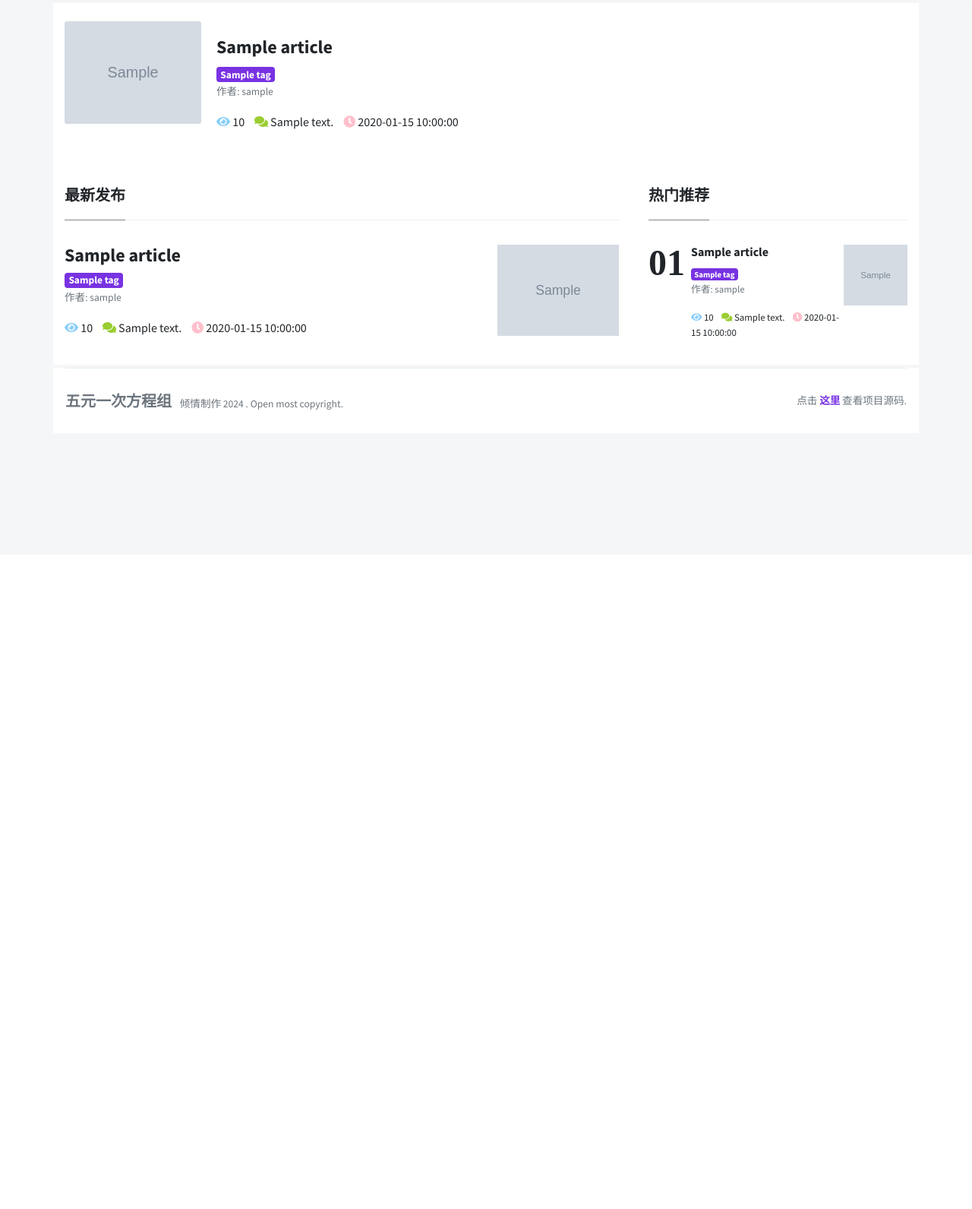
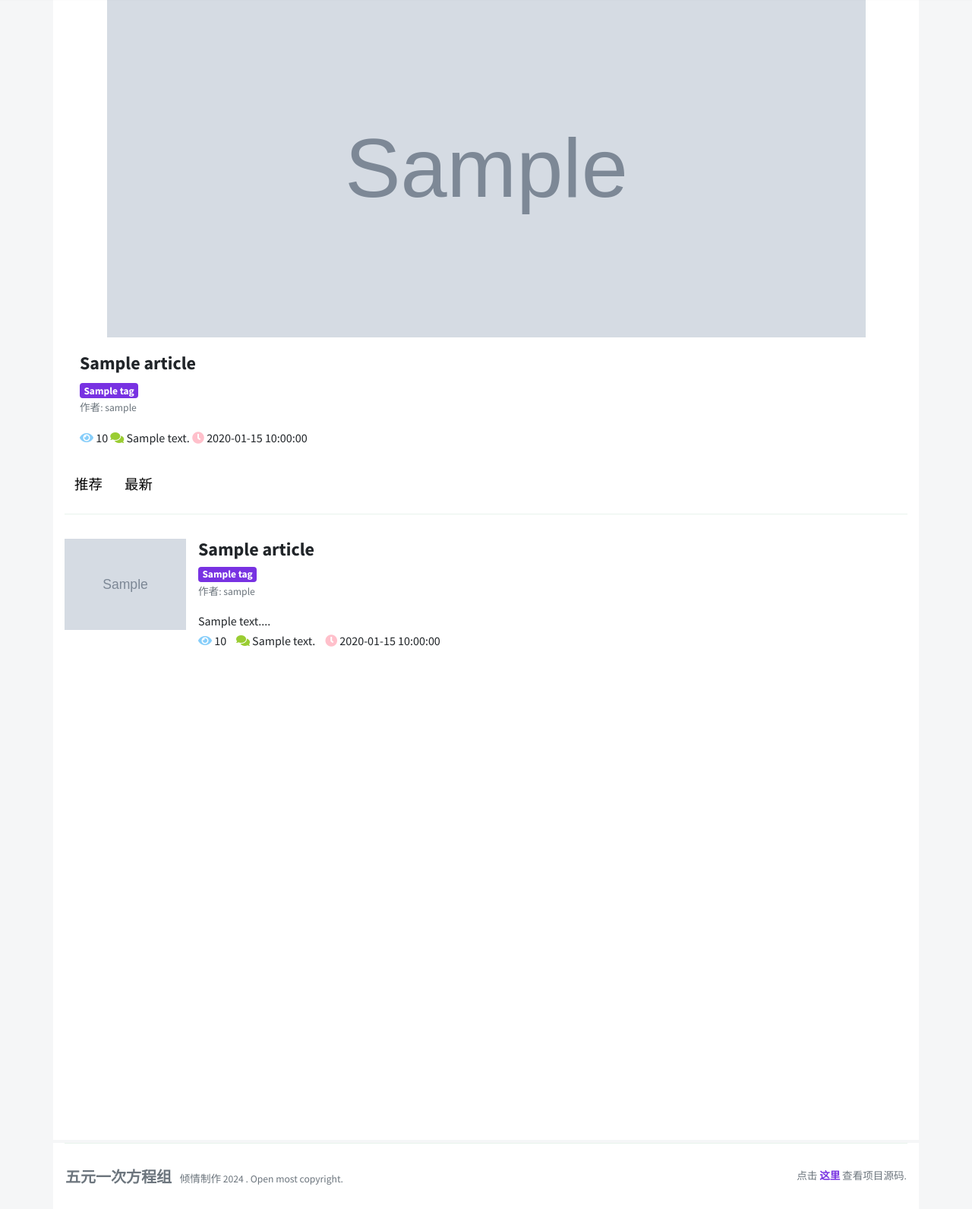
Before and after one commit to Shugify/BlogsiteProject, a Django app: template softwareproject/blogproject/app01/templates/app01/home.html in a window 1280 px wide. Shown: the part 70-1661 px from the top of the page at 76% size. Before the commit the page ends 609 px from the top, so only its background shows below. Run offline with Django 4.2, Linux system fonts and the light colour scheme; the template is opened without the code that fills it: most values are stand-ins (such as "Sample title", 1, 10 or a date in 2020); grey boxes marked "Sample" are stand-in pictures; some libraries are stand-ins or nearby versions.

Commit message:
Add files via upload

```diff
--- a/softwareproject/blogproject/app01/templates/app01/home.html
+++ b/softwareproject/blogproject/app01/templates/app01/home.html
@@ -5,6 +5,8 @@
 <meta charset="utf-8"/>
 <link rel="apple-touch-icon" sizes="76x76" href="{% static 'app01/image/favicon.ico' %}"/>
 <link rel="icon" type="image/png" href="{% static 'app01/image/favicon.ico' %}">
+<!-- 引入 Swiper CSS -->
+<link rel="stylesheet" href="https://unpkg.com/swiper/swiper-bundle.min.css">
 <meta http-equiv="X-UA-Compatible" content="IE=edge,chrome=1"/>
 <title>BlogSphere博界</title>
 <meta content='width=device-width, initial-scale=1.0, maximum-scale=1.0, user-scalable=0, shrink-to-fit=no' name='viewport'/>
@@ -14,6 +16,49 @@
 <link rel="stylesheet" href="https://use.fontawesome.com/releases/v5.3.1/css/all.css" integrity="sha384-mzrmE5qonljUremFsqc01SB46JvROS7bZs3IO2EmfFsd15uHvIt+Y8vEf7N7fWAU" crossorigin="anonymous">
 <!-- Main CSS -->
 <link href="{% static 'app01/css/main.css' %}" rel="stylesheet"/>
+    <style>
+        /* 在这里添加 CSS 样式 */
+        .article-image-container {
+            width: 160px; /* 定义图片容器的宽度 */
+            height: 120px; /* 定义图片容器的高度 */
+            overflow: hidden; /* 隐藏溢出部分 */
+            flex-shrink: 0; /* 防止图片容器收缩 */
+        }
+
+        .article-image {
+            width: 100%; /* 图片宽度填满容器 */
+            height: 100%; /* 图片高度填满容器 */
+            background-size: cover; /* 图片等比例缩放并填充满容器 */
+            background-position: center; /* 图片居中显示 */
+        }
+
+        .object-fit-cover {
+            object-fit: cover;
+        }
+        .aspect-ratio-4x3 {
+            aspect-ratio: 4/3;
+        }
+
+        .image-container {
+            position: relative;
+            width: 90%;
+            padding-bottom: 40%; /* 4:3 aspect ratio */
+            overflow: hidden;
+            margin-left: auto;
+            margin-right: auto;
+        }
+
+
+        .image-container img {
+            position: absolute;
+            top: 0;
+            left: 0;
+            width: 100%;
+            height: 100%;
+            object-fit: cover; /* 确保图片填充容器并保持宽高比 */
+}
+
+    </style>
 </head>
 <body>
 <!--------------------------------------
@@ -78,32 +123,36 @@ NAVBARMundana is an HTML Bootstrap Template for Professional Blogging
 <!----------------
 MAIN
 ------------------>
-
-<div class="container pt-4 pb-4 mt-1 ">
-    <div class="row justify-content-between mb-2">
-        {% for article in top_articles_random %}
-        <div class="col-lg-6">
-            <div class="card border-0 mb-4 box-shadow h-xl-100">
-                <div class="row no-gutters">
-                    <div class="col-md-4">
+<!-- 热门推荐 -->
+<div class="container">
+    <div class="row">
+        <!-- 轮播图栏目 -->
+        <div class="col-md-12 mb-4">
+            <div class="swiper-container" style="height: 600px;"> <!-- 调整轮播图高度 -->
+                <div class="swiper-wrapper">
+                    <!-- 循环生成轮播项 -->
+                    {% for article in top_articles_views %}
+                    <div class="swiper-slide">
+                        <!-- 文章内容 -->
+                        <div class="card border-0 box-shadow h-100">
+                            <!-- 文章图片 -->
+                            <div class="image-container aspect-ratio-3x4">  <!-- 添加 aspect-ratio-3x4 类 -->
                                 {% if article.article_image %}
-                            <img src="{{ article.article_image.url }}" class="card-img" alt="{{ article.article_title }}">
+                                <img src="{{ article.article_image.url }}" class="w-100 h-100 object-fit-cover" alt="{{ article.article_title }}">
                                 {% endif %}
                             </div>
-                    <div class="col-md-8">
-                        <div class="card-body pb-0">
+                            <div class="card-body">
+                                <!-- 文章标题 -->
                                 <h2 class="h4 font-weight-bold">
                                     <a href="{% url 'article' article.article_id %}" class="text-dark">{{ article.article_title }}</a>
                                 </h2>
                                 <!-- 标签 -->
-							<span>
+                                <div>
                                     {% for tag in article.tags.all %}
-									<a href="#" class="badge badge-secondary">
-										{{ tag }}
-									</a>
+                                    <a href="#" class="badge badge-secondary">{{ tag }}</a>
                                     {% endfor %}
-							</span>
-                            <!-- 显示文章作者 -->
+                                </div>
+                                <!-- 文章作者 -->
                                 <div class="card-text text-muted small">
                                     <p class="text-muted">作者: {{ article.article_author.user_name }}</p>
                                 </div>
@@ -112,11 +161,98 @@ MAIN
                                     <!-- 附加信息，增加了图标 -->
                                     <span>
                                         <i class="fas fa-eye" style="color: lightskyblue;"></i>
+                                        {{ article.article_views }}
+                                    </span>
+                                    <span>
+                                        <i class="fas fa-comments" style="color: yellowgreen;"></i>
+                                        <!-- 修改为评论的计数 -->
+                                        {{ article.article_commentcnt }}
+                                    </span>
+                                    <span>
+                                        <i class="fas fa-clock" style="color: pink;"></i>
+                                        {{ article.article_created|date:"Y-m-d H:i:s" }}
+                                    </span>
+                                </p>
+                            </div>
+                        </div>
+                    </div>
+                    {% endfor %}
+                </div>
+                <!-- 轮播图导航按钮 -->
+                <div class="swiper-button-next"></div>
+                <div class="swiper-button-prev"></div>
+            </div>
+        </div>
+    </div>
+</div>
+
+<!-- 引入 Swiper CSS -->
+<link rel="stylesheet" href="https://unpkg.com/swiper/swiper-bundle.min.css">
+
+<!-- 引入 Swiper JavaScript -->
+<script src="https://unpkg.com/swiper/swiper-bundle.min.js"></script>
+
+<script>
+    // 等待页面加载完成后执行
+    document.addEventListener('DOMContentLoaded', function() {
+        // 初始化 Swiper
+        var swiper = new Swiper('.swiper-container', {
+            // 轮播图配置选项
+            loop: true,
+            slidesPerView: 1,
+            centeredSlides: true,
+            navigation: {
+                nextEl: '.swiper-button-next',
+                prevEl: '.swiper-button-prev',
+            },
+        });
+    });
+</script>
+
+<div class="container">
+    <div class="row">
+        <!-- 按钮 -->
+        <div class="col-md-12 mb-4">
+            <button class="navbar-toggler collapsed" type="button" data-toggle="collapse" data-target="#navbarColor02" aria-controls="navbarColor02" aria-expanded="false" aria-label="Toggle navigation" onclick="showRandomArticles()">推荐</button>
+            <button class="navbar-toggler collapsed" type="button" data-toggle="collapse" data-target="#navbarColor02" aria-controls="navbarColor02" aria-expanded="false" aria-label="Toggle navigation" onclick="showLatestArticles()">最新</button>
+        </div>
+        <!-- 随机推荐栏 -->
+        <div class="col-md-12 mb-4" id="random_articles" style="height: 800px; overflow-y: auto;">
+            <h5 class="font-weight-bold spanborder"></h5>
+            <!-- 这里是猜你想看栏的内容 -->
+            {% for article in top_articles_random %}
+            <div class="mb-3 d-flex align-items-start">
+                <div class="article-image-container mr-3">
+                    {% if article.article_image %}
+                    <div class="article-image" style="background-image: url('{{ article.article_image.url }}'); height: 120px;"></div>
+                    {% endif %}
+                </div>
+                <div>
+                    <h2 class="mb-1 h4 font-weight-bold">
+                        <a href="#" class="text-dark">{{ article.article_title }}</a>
+                    </h2>
+                    <span>
+                        {% for tag in article.tags.all %}
+                        <a href="#" class="badge badge-secondary">
+                            {{ tag }}
+                        </a>
+                        {% endfor %}
+                    </span>
+                    <div class="card-text text-muted small">
+                        <p class="text-muted">作者: {{ article.article_author.user_name }}</p>
+                    </div>
+                    <!-- 内容摘要 -->
+                    <span class="text-clip">
+                        {{ article.article_content|slice:'100' }}...
+                    </span>
+                    <!-- 内容摘要 -->
+                    <p>
+                        <span>
+                            <i class="fas fa-eye" style="color: lightskyblue;"></i>
                             {{ article.article_views }}&nbsp;&nbsp;&nbsp;
                         </span>
                         <span>
                             <i class="fas fa-comments" style="color: yellowgreen;"></i>
-									<!-- 修改为评论的计数 -->
                             {{ article.article_commentcnt }}&nbsp;&nbsp;&nbsp;
                         </span>
                         <span>
@@ -126,25 +262,23 @@ MAIN
                     </p>
                 </div>
             </div>
-                </div>
-            </div>
-        </div>
             {% endfor %}
         </div>
+        <!-- 最新发布栏 -->
+        <div class="col-md-12 mb-4" id="latest_articles" style="height: 800px; overflow-y: auto; display: none;">
+            <h5 class="font-weight-bold spanborder"></h5>
+            <!-- 这里是最新发布栏的内容 -->
+            {% for article in top_articles_time %}
+            <div class="mb-3 d-flex align-items-start">
+                <div class="article-image-container mr-3">
+                    {% if article.article_image %}
+                    <div class="article-image" style="background-image: url('{{ article.article_image.url }}'); height: 120px;"></div>
+                    {% endif %}
                 </div>
-
-<!-- 最新发布 -->
-<div class="container ">
-	<div class="row justify-content-between">
-		<div class="col-md-8">
-			<h5 class="font-weight-bold spanborder"><span>最新发布</span></h5>
-			{% for article in top_articles_time %}
-            <div class="mb-3 d-flex justify-content-between">
-                <div class="pr-3">
+                <div class="article-info flex-grow-1 mr-3">
                     <h2 class="mb-1 h4 font-weight-bold">
-                        <a href="{% url 'article' article.article_id %}" class="text-dark">{{ article.article_title }}</a>
+                        <a href="#" class="text-dark">{{ article.article_title }}</a>
                     </h2>
-					<!-- 标签 -->
                     <span>
                         {% for tag in article.tags.all %}
                         <a href="#" class="badge badge-secondary">
@@ -152,20 +286,19 @@ MAIN
                         </a>
                         {% endfor %}
                     </span>
-                    <!-- 显示文章作者 -->
-                    <div class="card-text text-muted small">
                     <p class="text-muted">作者: {{ article.article_author.user_name }}</p>
-                    </div>
-                    <!-- 注脚 -->
+                    <!-- 内容摘要 -->
+                    <span class="text-clip">
+                        {{ article.article_content|slice:'100' }}...
+                    </span>
+                    <!-- 内容摘要 -->
                     <p>
-						<!-- 附加信息，增加了图标 -->
                         <span>
                             <i class="fas fa-eye" style="color: lightskyblue;"></i>
                             {{ article.article_views }}&nbsp;&nbsp;&nbsp;
                         </span>
                         <span>
                             <i class="fas fa-comments" style="color: yellowgreen;"></i>
-							<!-- 修改为评论的计数 -->
                             {{ article.article_commentcnt }}&nbsp;&nbsp;&nbsp;
                         </span>
                         <span>
@@ -174,64 +307,28 @@ MAIN
                         </span>
                     </p>
                 </div>
-                <!-- 显示文章图片 -->
-				{% if article.article_image %}
-					<img height="120" src="{{ article.article_image.url }}" alt="{{ article.article_title }}">
-				{% endif %}
             </div>
             {% endfor %}
         </div>
-<!-- 热门推荐 -->
-		<div class="col-md-4 pl-4">
-			<h5 class="font-weight-bold spanborder"><span>热门推荐</span></h5>
-			<ol class="list-featured">
-				{% for article in top_articles_views %}
-				<li class="d-flex align-items-start"> <!-- 使用 Flexbox 布局 -->
-					<div class="article-info flex-grow-1"> <!-- 文章信息容器 -->
-						<h6 class="font-weight-bold">
-							<a href="{% url 'article' article.article_id %}" class="text-dark">{{ article.article_title }}</a>
-						</h6>
-						<!-- 标签 -->
-						<span>
-							{% for tag in article.tags.all %}
-							<a href="#" class="badge badge-secondary">
-								{{ tag }}
-							</a>
-							{% endfor %}
-						</span>
-						<!-- 显示文章作者 -->
-						<p class="text-muted">作者: {{ article.article_author.user_name }}</p>
-						 <!-- 注脚 -->
-					<p>
-						<!-- 附加信息，增加了图标 -->
-						<span>
-							<i class="fas fa-eye" style="color: lightskyblue;"></i>
-							{{ article.article_views }}&nbsp;&nbsp;&nbsp;
-						</span>
-						<span>
-							<i class="fas fa-comments" style="color: yellowgreen;"></i>
-							<!-- 修改为评论的计数 -->
-							{{ article.article_commentcnt }}&nbsp;&nbsp;&nbsp;
-						</span>
-						<span>
-							<i class="fas fa-clock" style="color: pink;"></i>
-							{{ article.article_created|date:"Y-m-d H:i:s" }}
-						</span>
-					</p>
     </div>
-					<div class="article-image"> <!-- 图片容器 -->
-						{% if article.article_image %}
-						<img height="80" src="{{ article.article_image.url }}" alt="{{ article.article_title }}">
-						{% endif %}
-					</div>
-				</li>
-				{% endfor %}
-			</ol>
 </div>
 
+<script>
+function showRandomArticles() {
+    document.getElementById("random_articles").style.display = "block";
+    document.getElementById("latest_articles").style.display = "none";
+}
 
-	</div>
-</div>
+function showLatestArticles() {
+    document.getElementById("random_articles").style.display = "none";
+    document.getElementById("latest_articles").style.display = "block";
+}
+
+// 默认显示推荐页面
+showRandomArticles();
+</script>
+
+
 
 <!--------------------------------------
 FOOTER
```
Lines whose indentation alone changed are shown as unchanged.
